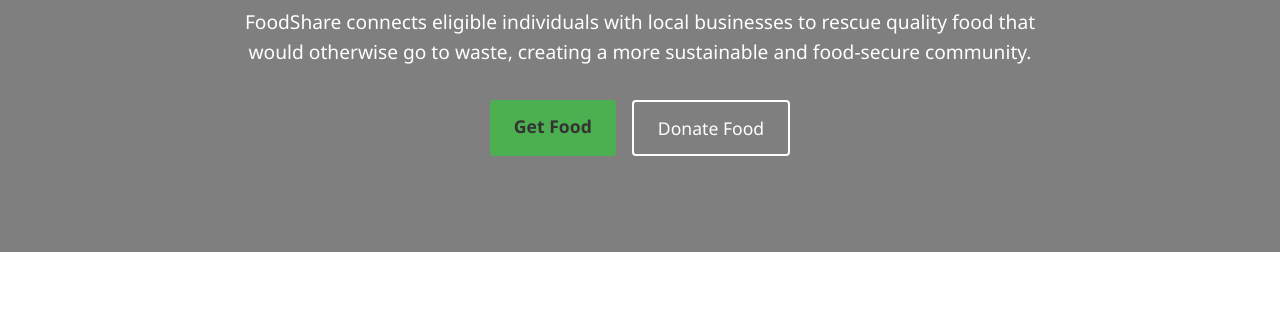
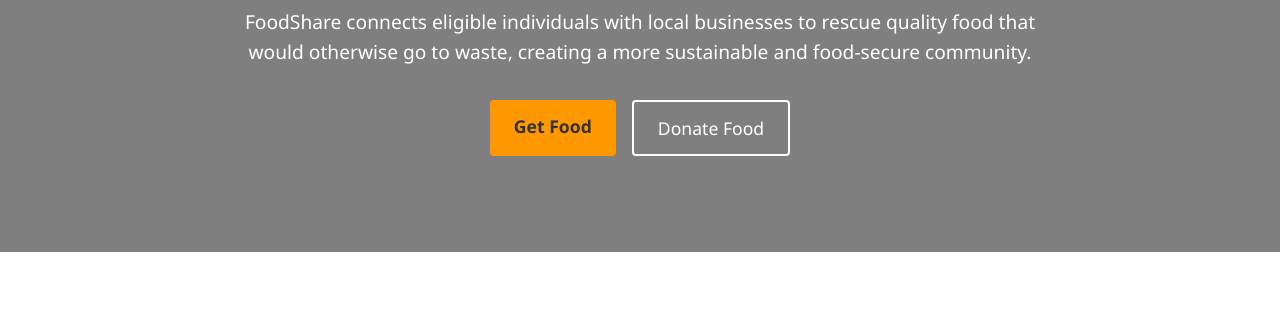
Before and after one commit to ChrisKos04/GritsHub, a plain HTML site: page index.html in a window 1280 px wide. Shown: the part 291-604 px from the top of the page. Drawn offline with Linux system fonts and the light colour scheme.

Commit message:
Home Page for website

```diff
--- a/index.html
+++ b/index.html
@@ -6,8 +6,8 @@
     <title>FoodShare - Reducing Waste, Fighting Hunger</title>
     <style>
         :root {
-            --secondary: #4CAF50;
-            --primary: #FF9800;
+            --primary: #4CAF50;
+            --secondary: #FF9800;
             --dark: #2E7D32;
             --light: #E8F5E9;
             --text: #333;
```
